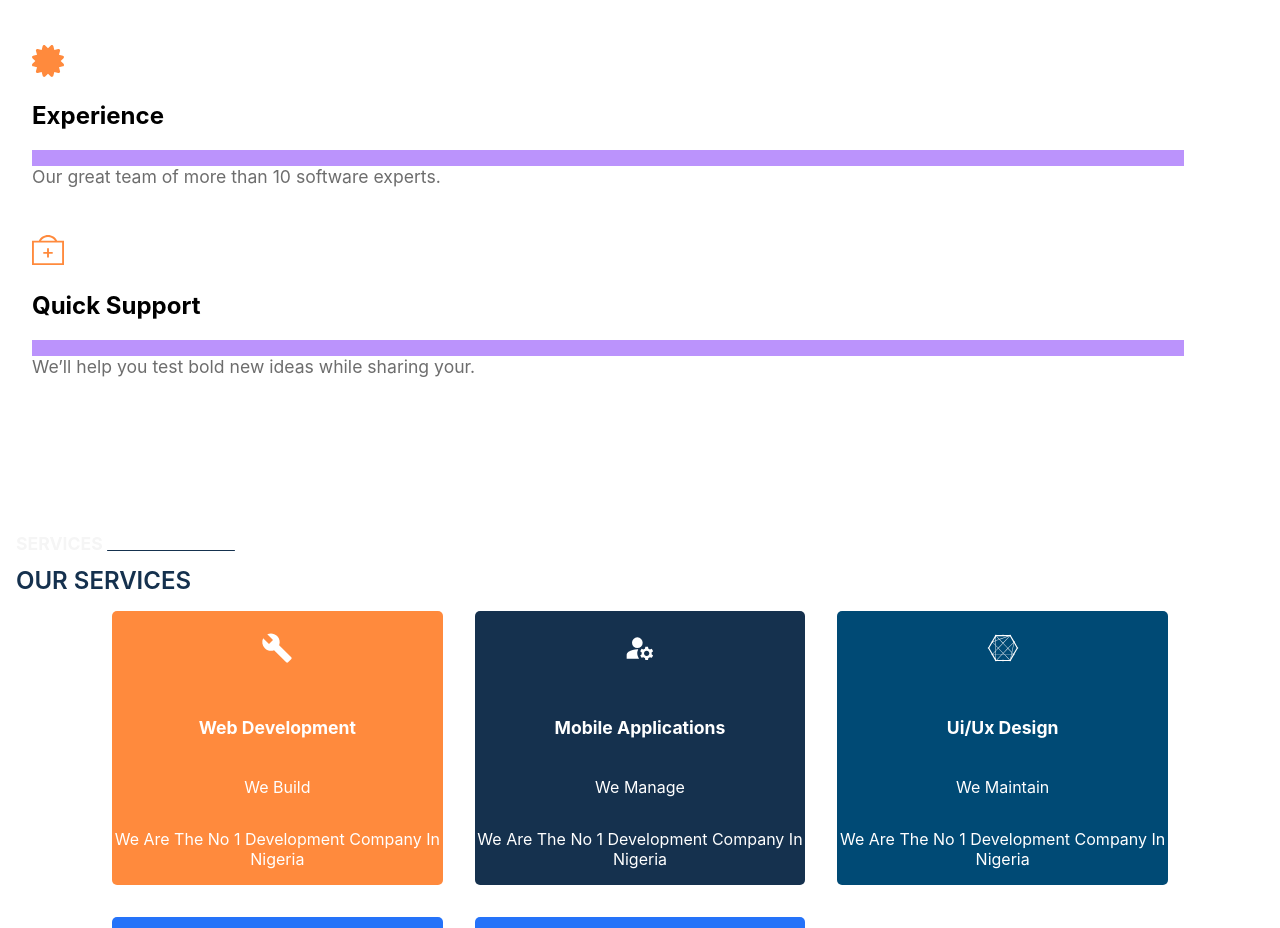
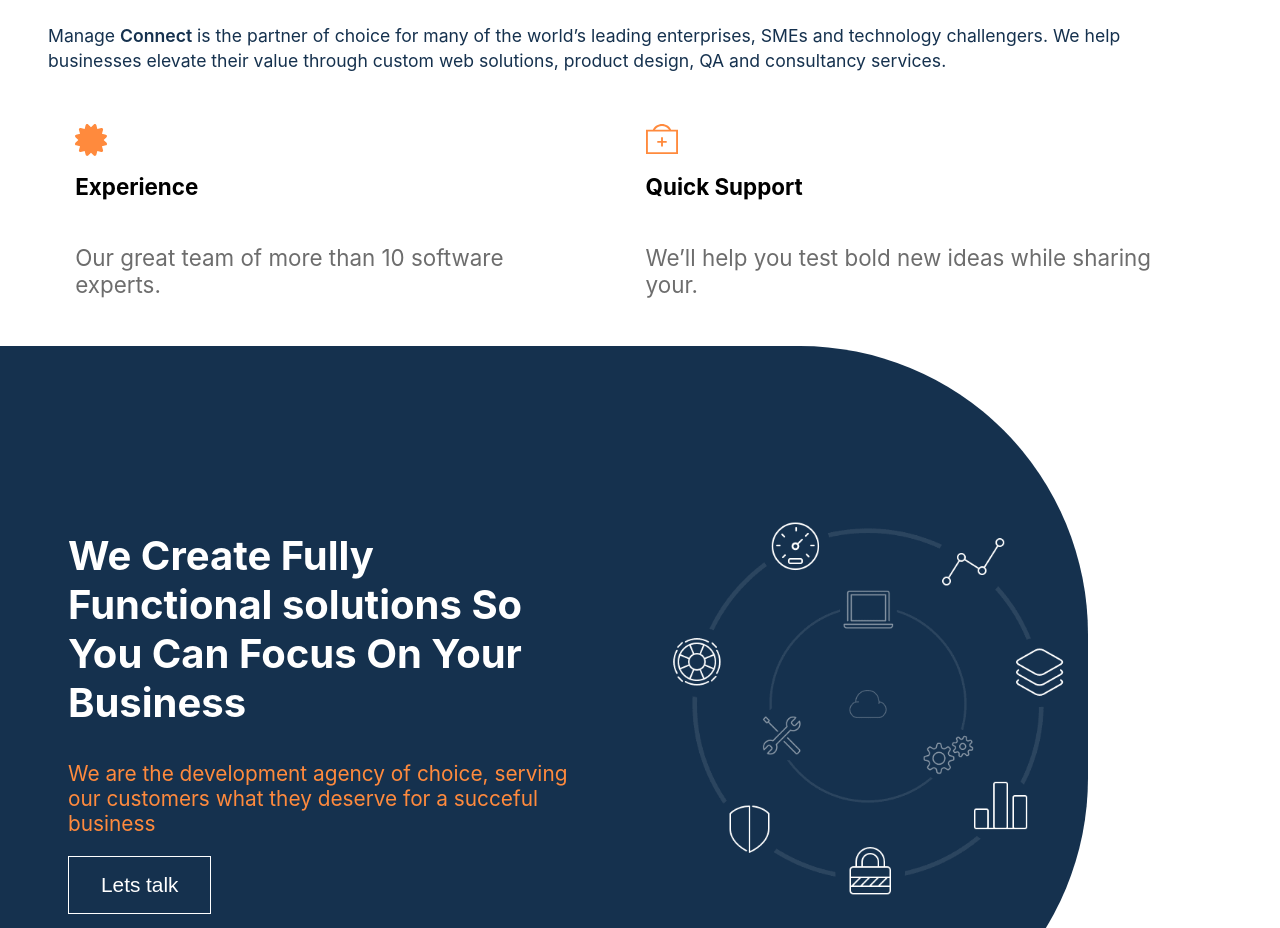
Before and after one commit to Farouk-Adedamola/subarena, a React (Create React App) app: page / in a window 1280 px wide. Shown: the part 1104-2032 px from the top of the page. Built offline with nearby package versions, Linux system fonts and the light colour scheme.

Commit message:
commit changes

```diff
--- a/src/Components/AboutCompany/AboutCompany.js
+++ b/src/Components/AboutCompany/AboutCompany.js
@@ -1,10 +1,12 @@
 import React, { Fragment } from "react";
 import { certs } from "./data";
 import classes from "./AboutCompany.module.css";
+import tool from "../../Assets/Logo/tool.png";
 
 const AboutCompany = () => {
   return (
     <Fragment>
+      <main className={classes.main}>
         <section className={classes.section}>
           <div className={classes.wrapper}>
             <div className={classes.services}>
@@ -14,9 +16,9 @@ const AboutCompany = () => {
             <div className={classes.what}>your partner for web innovations</div>
           </div>
           <p>
-          manage <span>connect</span> is the partner of choice for many of the
-          world’s leading enterprises, SMEs and technology challengers. We help
-          businesses elevate their value through custom software development,
+            Manage <span>Connect</span> is the partner of choice for many of the
+            world’s leading enterprises, SMEs and technology challengers. We
+            help businesses elevate their value through custom web solutions,
             product design, QA and consultancy services.
           </p>
           <div className={classes.container}>
@@ -24,17 +26,36 @@ const AboutCompany = () => {
               const { id, text, paragraph, icon } = lists;
               return (
                 <div key={id} className={classes.area}>
+                  <div className={classes.contain}>
                     <p>{icon}</p>
-                <div className={classes.contain}>
                     <h2>{text}</h2>
+                  </div>
                   <div className={classes.underline}></div>
-                </div>
                   <div className={classes.text}>{paragraph}</div>
                 </div>
               );
             })}
           </div>
         </section>
+        <section className={classes.tool}>
+          <div className={classes.subtools}>
+            <h2>
+              We Create Fully Functional solutions So You Can Focus On Your
+              Business
+            </h2>
+            <p>
+              We are the development agency of choice, serving our customers
+              what they deserve for a succeful business
+            </p>
+            <button type="button" className={classes.button}>
+              <a href="/">Lets talk</a>
+            </button>
+          </div>
+          <div className={classes.image}>
+            <img src={tool} alt="tool" />
+          </div>
+        </section>
+      </main>
     </Fragment>
   );
 };
--- a/src/Components/AboutCompany/AboutCompany.module.css
+++ b/src/Components/AboutCompany/AboutCompany.module.css
@@ -1,8 +1,7 @@
 .section {
   margin-top: 7rem;
   width: 90vw;
-  margin-left: 2rem;
-  /* margin-left: 1rem; */
+  margin-left: 1.5rem;
 }
 
 .services {
@@ -34,12 +33,22 @@
   font-weight: 700;
 }
 
-.container {
-  /* padding-top: 0.5rem; */
+.section p {
+  /* width: 85vw; */
+  text-align: left;
+  line-height: 1.6rem;
+  color: #15314e;
+  font-weight: 400;
+  font-size: 1rem;
+}
+
+.section p span {
+  font-weight: 600;
+  color: #15314e;
 }
 
 .area {
-  padding-top: 1rem;
+  /* padding-top: 1rem; */
   position: relative;
 }
 
@@ -52,22 +61,130 @@
 .area h2 {
   text-transform: capitalize;
   margin-top: 0;
+  font-size: 1.3rem;
+}
+
+.tool {
+  display: none;
 }
 
 .text {
+  margin-top: 0.2rem;
   color: #6d6d6d;
-  font-size: 1.1rem;
+  font-size: 1rem;
 }
 
 .underline {
   width: 100%;
-  height: 1rem;
-  background-color: #bb93fc;
-  transform: scaleX(1);
+  height: 0.2rem;
+  background-color: #7141b1;
+  transform: scaleX(0);
   transform-origin: left;
   transition: transform 0.5s;
 }
 
 .contain:hover + .underline {
-  transform: scaleX(0);
+  transform: scaleX(1);
 }
+
+@media screen and (min-width: 760px) {
+  .section {
+    margin-top: 16rem;
+    margin-left: 3rem;
+    padding: 0;
+  }
+
+  .section p {
+    padding-right: 3rem;
+    /* width: 80vw; */
+    font-size: 1.1rem;
+  }
+
+  .container {
+    display: grid;
+    grid-template-columns: repeat(2, 1fr);
+    justify-content: center;
+    align-items: center;
+    gap: 1rem;
+    margin-left: 1.7rem;
+  }
+
+  .area {
+    width: 40vw;
+  }
+
+  .underline {
+    width: 35vw;
+  }
+  .area p {
+    font-size: 2rem;
+  }
+
+  .contain h2 {
+    font-size: 1.4rem;
+  }
+
+  .text {
+    margin-top: 1.4rem;
+    font-size: 1.4rem;
+  }
+}
+
+@media screen and (min-width: 920px) {
+  .section {
+    margin-top: 12rem;
+    margin-left: 3rem;
+  }
+  .tool {
+    margin-top: 3rem;
+    display: flex;
+    justify-content: space-around;
+    align-items: center;
+    height: 90vh;
+    background: #15314e;
+    width: 85vw;
+    border-radius: 0 18rem 18rem 0;
+  }
+
+  .subtools {
+    /* padding-left: 3.5rem; */
+    padding: 3rem;
+    width: 40vw;
+  }
+  .subtools h2 {
+    font-size: 2.5rem;
+    color: #fff;
+  }
+
+  .subtools p {
+    font-size: 1.3rem;
+    color: #ff8a3d;
+    font-weight: normal;
+  }
+
+  .tool img {
+    height: 400px;
+    width: auto;
+    object-fit: cover;
+  }
+  .button {
+    padding: 1rem 2rem;
+    font-size: 1.3rem;
+    background: transparent;
+    border: 1px solid #fff;
+    transition: all 0.5s;
+  }
+
+  .button a {
+    text-decoration: none;
+    color: #fff;
+  }
+
+  .button:hover {
+    transform: scale(1.03);
+    border: 1px solid transparent;
+  }
+}
+
+@media screen and (min-width: 1200px) {
+}
--- a/src/Components/Header/Area/Area.module.css
+++ b/src/Components/Header/Area/Area.module.css
@@ -79,6 +79,10 @@
   bottom: -15px;
   right: -15px;
   border-width: 0 3px 3px 0;
+}
+
+.button:hover {
+  background: transparent;
 }
 
 .button:hover::before,
```
Also changed, not shown: src/Assets/Logo/tool.png (added). Lines whose indentation alone changed are shown as unchanged.
